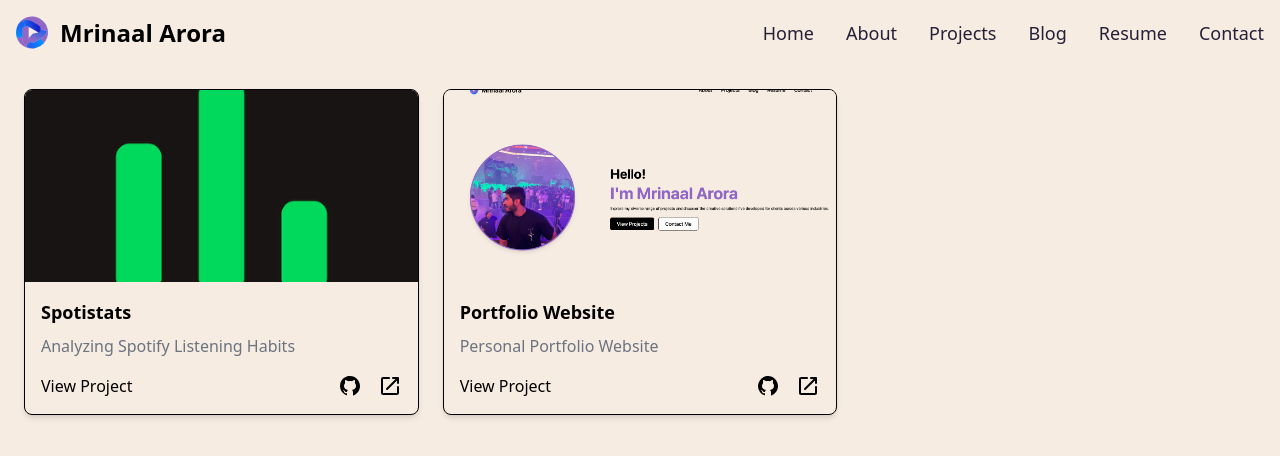
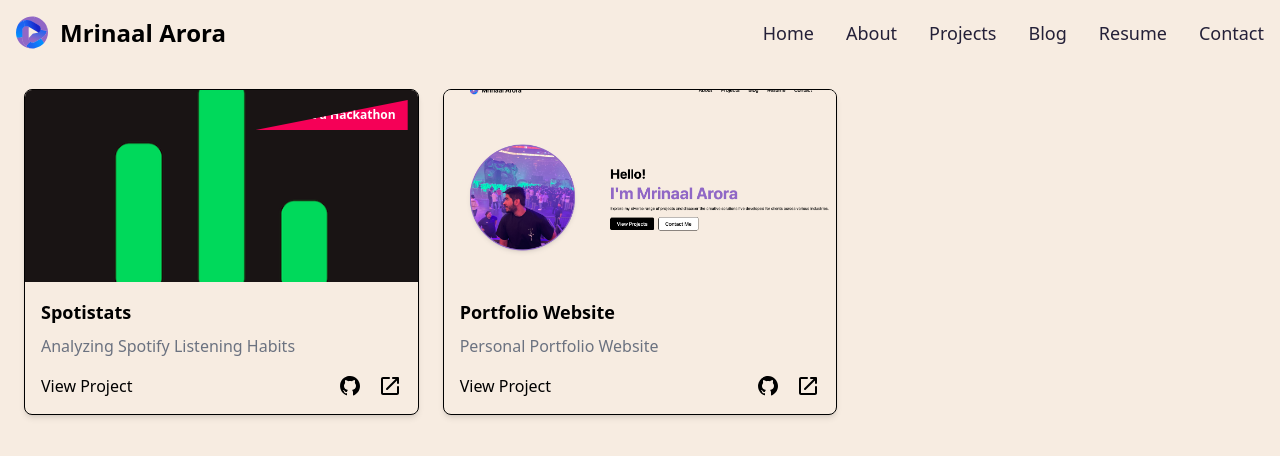
Before and after one commit to aroramrinaal/my-portfolio, a Next.js app: page /projects in a window 1280 px wide. Shown: the top 456 px of the page. Built offline with nearby package versions, Linux system fonts and the light colour scheme.

Commit message:
refactor: Add isHackathonProject prop to ProjectCard component

```diff
--- a/src/pages/projects.tsx
+++ b/src/pages/projects.tsx
@@ -15,6 +15,7 @@ const Projects: React.FC = () => {
             projectUrl="https://github.com/aroramrinaal/spotistats/"
             githubUrl='https://github.com/aroramrinaal/spotistats/'
             externalLinkUrl='https://aroramrinaal.vercel.app/blog/spotistats-project'
+            isHackathonProject={true}
           />
           <ProjectCard
             title="Portfolio Website"
@@ -23,6 +24,7 @@ const Projects: React.FC = () => {
             projectUrl="https://github.com/aroramrinaal/my-portfolio"
             githubUrl='https://github.com/aroramrinaal/my-portfolio'
             externalLinkUrl='https://aroramrinaal.vercel.app/'
+            isHackathonProject={false}
           />
         </section>
       </main>
```
